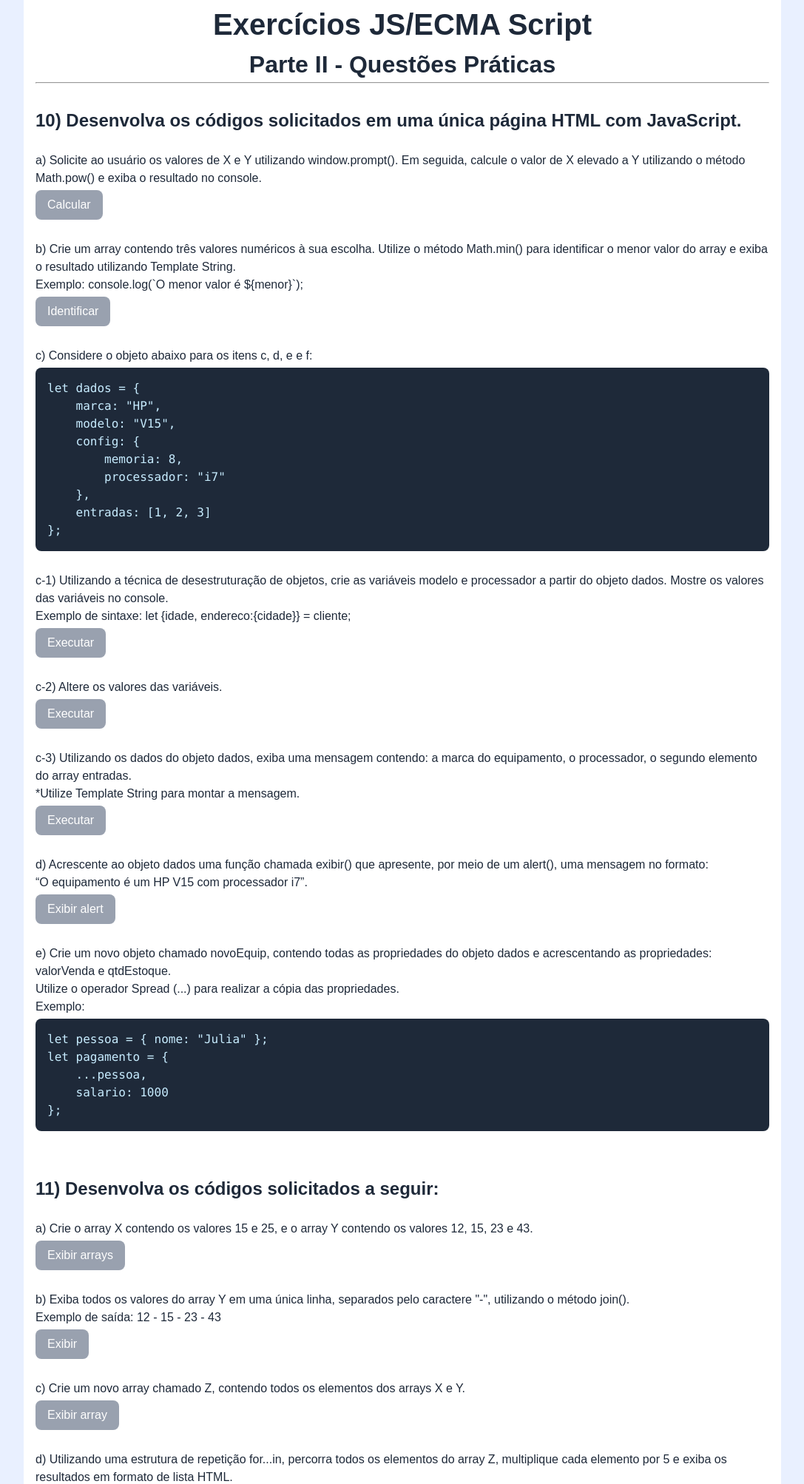
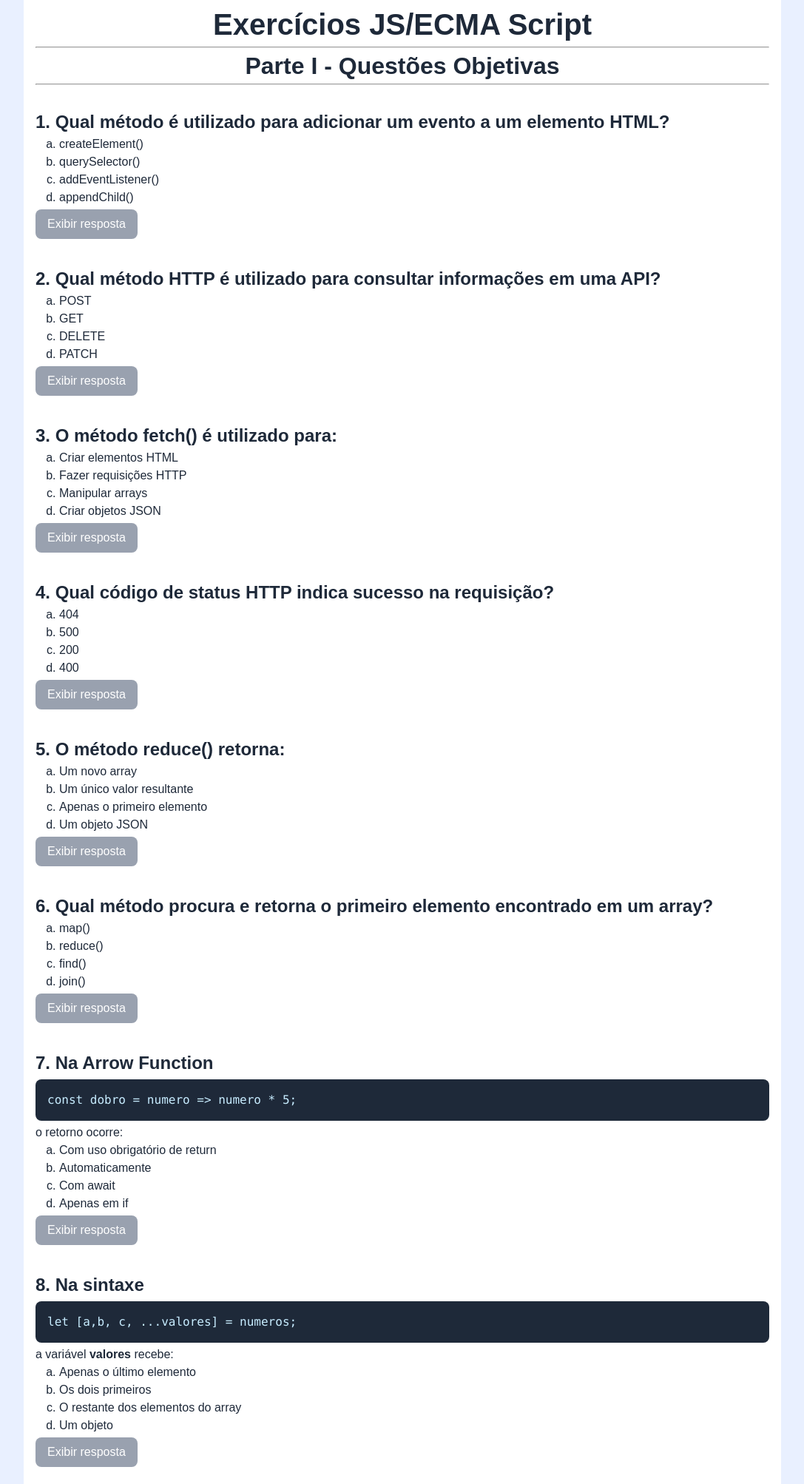
Before and after one commit to cdGuilherme/exercicios-js-ecma-script, a plain HTML site: page index.html in a window 1280 px wide. Shown: the part 13-2019 px from the top of the page at 74% size, without its empty margins (96-1183 px from the left). Drawn offline with Linux system fonts and the light colour scheme.

Commit message:
Atualização
- Atualizado o CSS Reset para fazer o text-wrap padrão de headings
- Atualizado a estilização de listas para ter uma margin menor
- Adicionado a parte 1 das questões objetivas com respostas

```diff
--- a/css/cssReset.css
+++ b/css/cssReset.css
@@ -63,14 +63,14 @@ p {
     text-wrap: pretty;
 }
 
-h1,
+/* h1,
 h2,
 h3,
 h4,
 h5,
 h6 {
     text-wrap: balance;
-}
+} */
 
 /*
   10. Create a root stacking context
--- a/css/style.css
+++ b/css/style.css
@@ -46,3 +46,7 @@ code {
     font-family: Consolas, "courier new";
     color: var(--azulClaro);
 }
+
+ul, ol {
+    padding-left: calc(var(--tamPadding) * 2);
+}
--- a/index.html
+++ b/index.html
@@ -11,9 +11,145 @@
 <body class="parent-flex-center">
   <header class="container">
     <h1 class="texto-centralizado">Exercícios JS/ECMA Script</h1>
-    <h2 class="texto-centralizado">Parte II - Questões Práticas</h2>
-    <hr>
+    <article>
+      <hr>
+      <h2 class="texto-centralizado">Parte I - Questões Objetivas</h2>
+      <hr>
+    </article>
   </header>
+
+  <section class="container">
+    <article>
+      <h3>1. Qual método é utilizado para adicionar um evento a um elemento HTML?</h3>
+      <ol style="list-style-type:lower-alpha">
+        <li>createElement()</li>
+        <li>querySelector()</li>
+        <li>addEventListener()</li>
+        <li>appendChild()</li>
+      </ol>
+      <button onclick="questao1()">Exibir resposta</button>
+    </article>
+  </section>
+
+  <section class="container">
+    <article>
+      <h3>2. Qual método HTTP é utilizado para consultar informações em uma API?</h3>
+      <ol style="list-style-type:lower-alpha">
+        <li>POST</li>
+        <li>GET</li>
+        <li>DELETE</li>
+        <li>PATCH</li>
+      </ol>
+      <button onclick="questao2()">Exibir resposta</button>
+    </article>
+  </section>
+
+  <section class="container">
+    <article>
+      <h3>3. O método fetch() é utilizado para:</h3>
+      <ol style="list-style-type:lower-alpha">
+        <li>Criar elementos HTML</li>
+        <li>Fazer requisições HTTP</li>
+        <li>Manipular arrays</li>
+        <li>Criar objetos JSON</li>
+      </ol>
+      <button onclick="questao3()">Exibir resposta</button>
+    </article>
+  </section>
+
+  <section class="container">
+    <article>
+      <h3>4. Qual código de status HTTP indica sucesso na requisição?</h3>
+      <ol style="list-style-type:lower-alpha">
+        <li>404</li>
+        <li>500</li>
+        <li>200</li>
+        <li>400</li>
+      </ol>
+      <button onclick="questao4()">Exibir resposta</button>
+    </article>
+  </section>
+
+  <section class="container">
+    <article>
+      <h3>5. O método reduce() retorna:</h3>
+      <ol style="list-style-type:lower-alpha">
+        <li>Um novo array</li>
+        <li>Um único valor resultante</li>
+        <li>Apenas o primeiro elemento</li>
+        <li>Um objeto JSON</li>
+      </ol>
+      <button onclick="questao5()">Exibir resposta</button>
+    </article>
+  </section>
+
+  <section class="container">
+    <article>
+      <h3>6. Qual método procura e retorna o primeiro elemento encontrado em um array?</h3>
+      <ol style="list-style-type:lower-alpha">
+        <li>map()</li>
+        <li>reduce()</li>
+        <li>find()</li>
+        <li>join()</li>
+      </ol>
+      <button onclick="questao6()">Exibir resposta</button>
+    </article>
+  </section>
+
+  <section class="container">
+    <article>
+      <h3>7. Na Arrow Function</h3>
+      <pre><code>const dobro = numero => numero * 5;</code></pre>
+      <p>o retorno ocorre:</p>
+      <ol style="list-style-type:lower-alpha">
+        <li>Com uso obrigatório de return</li>
+        <li>Automaticamente</li>
+        <li>Com await</li>
+        <li>Apenas em if</li>
+      </ol>
+      <button onclick="questao7()">Exibir resposta</button>
+    </article>
+  </section>
+
+  <section class="container">
+    <article>
+      <h3>8. Na sintaxe</h3>
+      <pre><code>let [a,b, c, ...valores] = numeros;</code></pre>
+      <p> a variável <strong>valores</strong> recebe:</p>
+      <ol style="list-style-type:lower-alpha">
+        <li>Apenas o último elemento</li>
+        <li>Os dois primeiros</li>
+        <li>O restante dos elementos do array</li>
+        <li>Um objeto</li>
+      </ol>
+      <button onclick="questao8()">Exibir resposta</button>
+    </article>
+  </section>
+
+  <section class="container">
+    <article>
+      <h3>
+        9. Em uma função assíncrona, qual palavra-chave é usada para aguardar uma Promise (promessa de retorno de um
+        requisição)?
+      </h3>
+      <ol style="list-style-type:lower-alpha">
+        <li>fetch</li>
+        <li>then</li>
+        <li>await</li>
+        <li>async</li>
+      </ol>
+      <button onclick="questao9()">Exibir resposta</button>
+    </article>
+  </section>
+
+  <section class="container">
+    <article>
+      <hr>
+      <h2 class="texto-centralizado">Parte II - Questões Práticas</h2>
+      <hr>
+    </article>
+  </section>
+
   <section class="container">
     <article>
       <h3>10&#41; Desenvolva os códigos solicitados em uma única página HTML com JavaScript.</h3>
@@ -282,6 +418,7 @@ console.log(resultado);</code></pre>
     </article>
   </section>
 
+  <script src="./js/questao1a9.js"></script>
   <script src="./js/questao10.js"></script>
   <script src="./js/questao11.js"></script>
   <script src="./js/questao12.js"></script>
--- /dev/null
+++ b/js/questao1a9.js
@@ -0,0 +1,67 @@
+"use strict";
+
+let respostas = [
+    "c) addEventListener()",
+    "b) GET",
+    "b) Fazer requisições HTTP",
+    "c) 200",
+    "b) Um único valor resultante",
+    "c) find()",
+    "b) Automaticamente",
+    "c) O restante dos elementos do array",
+    "c) await"
+];
+
+// Questão 1:
+function questao1() {
+    console.log(respostas[0]);
+    alert(respostas[0]);
+}
+
+// Questão 2:
+function questao2() {
+    console.log(respostas[1]);
+    alert(respostas[1]);
+}
+
+// Questão 3:
+function questao3() {
+    console.log(respostas[2]);
+    alert(respostas[2]);
+}
+
+// Questão 4:
+function questao4() {
+    console.log(respostas[3]);
+    alert(respostas[3]);
+}
+
+// Questão 5:
+function questao5() {
+    console.log(respostas[4]);
+    alert(respostas[4]);
+}
+
+// Questão 6:
+function questao6() {
+    console.log(respostas[5]);
+    alert(respostas[5]);
+}
+
+// Questão 7:
+function questao7() {
+    console.log(respostas[6]);
+    alert(respostas[6]);
+}
+
+// Questão 8:
+function questao8() {
+    console.log(respostas[7]);
+    alert(respostas[7]);
+}
+
+// Questão 9:
+function questao9() {
+    console.log(respostas[8]);
+    alert(respostas[8]);
+}
```
